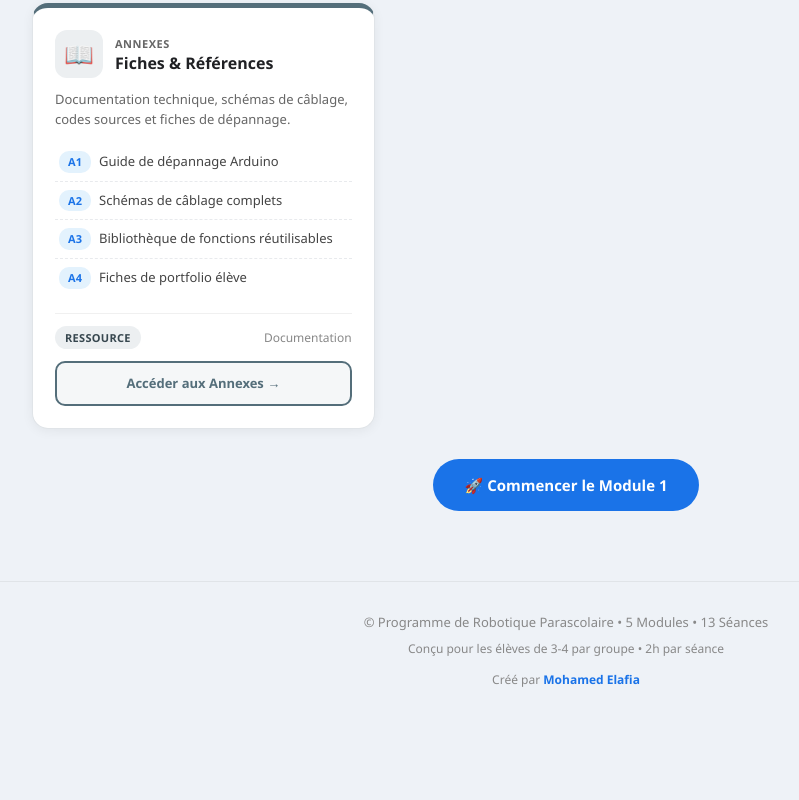
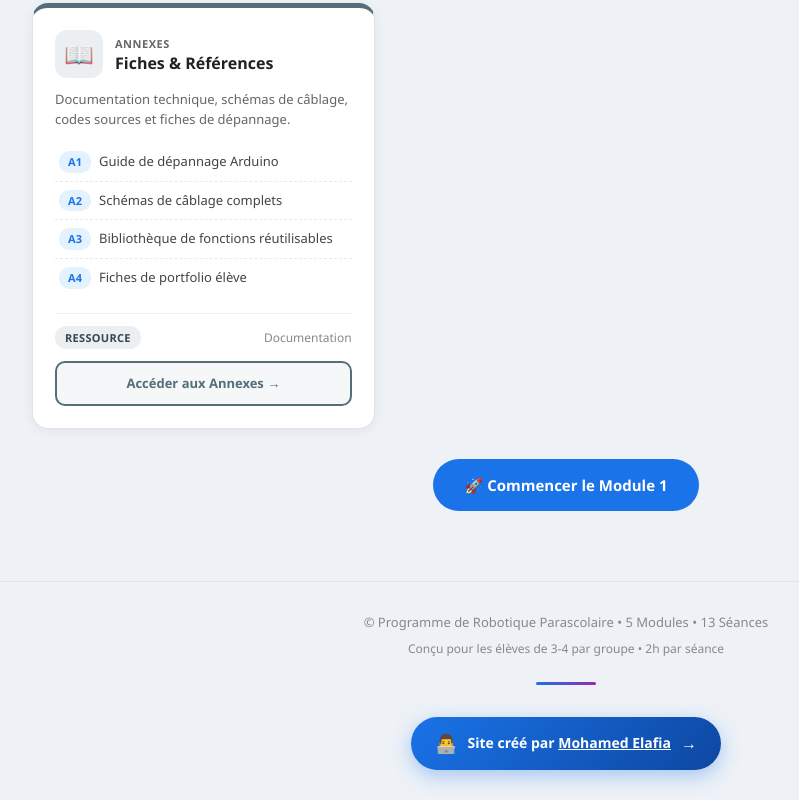
Before and after one commit to medelafia/robotics, a plain HTML site: page index.html in a window 1280 px wide. Shown: the part 1675-2475 px from the top of the page, without its empty margins (74-873 px from the left). Before the commit the page ends 2394 px from the top, so only its background shows below. Drawn offline with Linux system fonts and the light colour scheme.

Commit message:
change autor visibilite

```diff
--- a/index.html
+++ b/index.html
@@ -628,15 +628,29 @@
   </div>
 
 </main>
+<footer class="site-footer">
 
-<footer class="site-footer">
   <p>© Programme de Robotique Parascolaire • 5 Modules • 13 Séances</p>
   <p style="margin-top: 6px; font-size: 12px;">
     Conçu pour les élèves de 3-4 par groupe • 2h par séance
   </p>
-  <p style="margin-top: 12px; font-size: 12px;">
-    Créé par <a href="https://mohamedelafia.vercel.app" target="_blank" rel="noopener">Mohamed Elafia</a>
-  </p>
+
+  <!-- Séparateur -->
+  <div style="width: 60px; height: 3px; background: linear-gradient(90deg, #1a73e8, #9c27b0); border-radius: 2px; margin: 24px auto;"></div>
+
+  <!-- Bandeau auteur -->
+  <a href="https://mohamedelafia.vercel.app"
+     target="_blank"
+     rel="noopener"
+     style="display: inline-flex; align-items: center; gap: 10px; background: linear-gradient(135deg, #1a73e8, #0d47a1); color: #fff; padding: 12px 24px; border-radius: 30px; font-size: 14px; font-weight: 700; text-decoration: none; box-shadow: 0 6px 20px rgba(26,115,232,0.35); transition: all 0.3s; margin-top: 8px;"
+     onmouseover="this.style.transform='translateY(-3px) scale(1.03)'; this.style.boxShadow='0 10px 28px rgba(26,115,232,0.5)';"
+     onmouseout="this.style.transform='translateY(0) scale(1)'; this.style.boxShadow='0 6px 20px rgba(26,115,232,0.35)';">
+
+    <span style="font-size: 18px;">👨‍💻</span>
+    <span>Site créé par <strong style="text-decoration: underline;">Mohamed Elafia</strong></span>
+    <span style="font-size: 16px;">→</span>
+  </a>
+
 </footer>
 
 </body>
```
